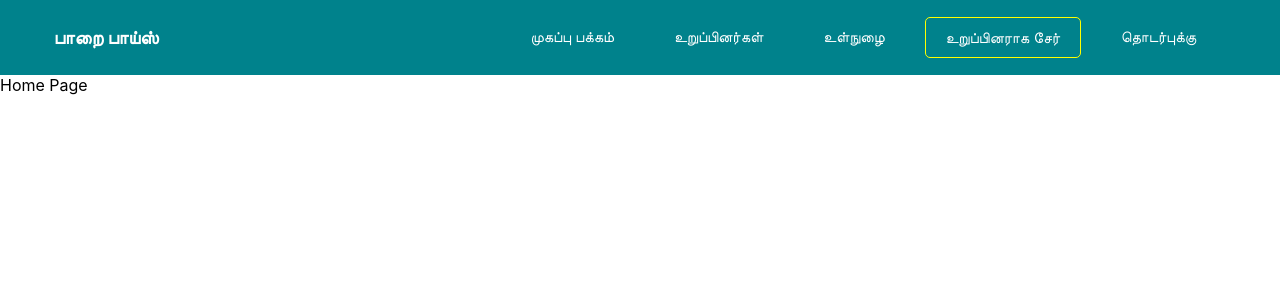
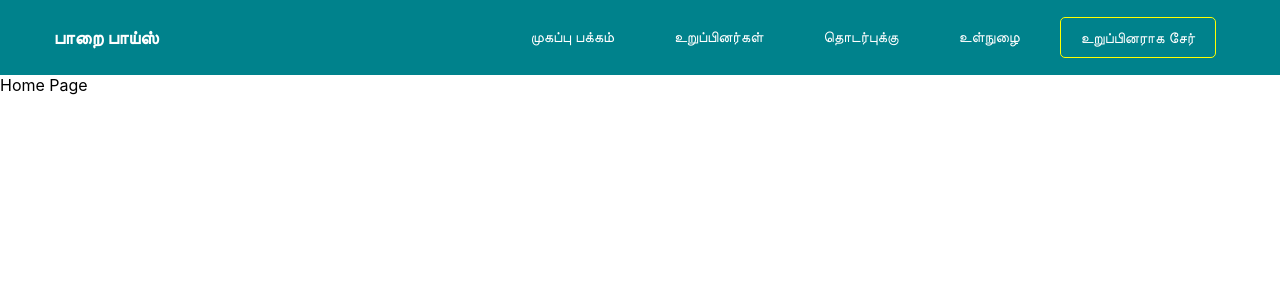
Before and after one commit to jkalaiarasan/paaraiboys, a React (Create React App) app: page / in a window 1280 px wide. Shown: the top 300 px of the page. Built offline with nearby package versions, Linux system fonts and the light colour scheme.

Commit message:
Update Navbar.js

```diff
--- a/src/components/Navbar/Navbar.js
+++ b/src/components/Navbar/Navbar.js
@@ -16,14 +16,14 @@ const Navbar = () => {
                 <Link to="/members" className="member">
                     <li>உறுப்பினர்கள்</li>
                 </Link>
+                <Link to="/contact" className="contact">
+                    <li>தொடர்புக்கு</li>
+                </Link>
                 <Link to="/login" className="login">
                     <li>உள்நுழை</li>
                 </Link>
                 <Link to="/signup" className="signup">
                     <li>உறுப்பினராக சேர்</li>
-                </Link>
-                <Link to="/contact" className="contact">
-                    <li>தொடர்புக்கு</li>
                 </Link>
             </ul>
             <button className="mobile-menu-icon" onClick={() => setIsMobile(!isMobile)}>
```
